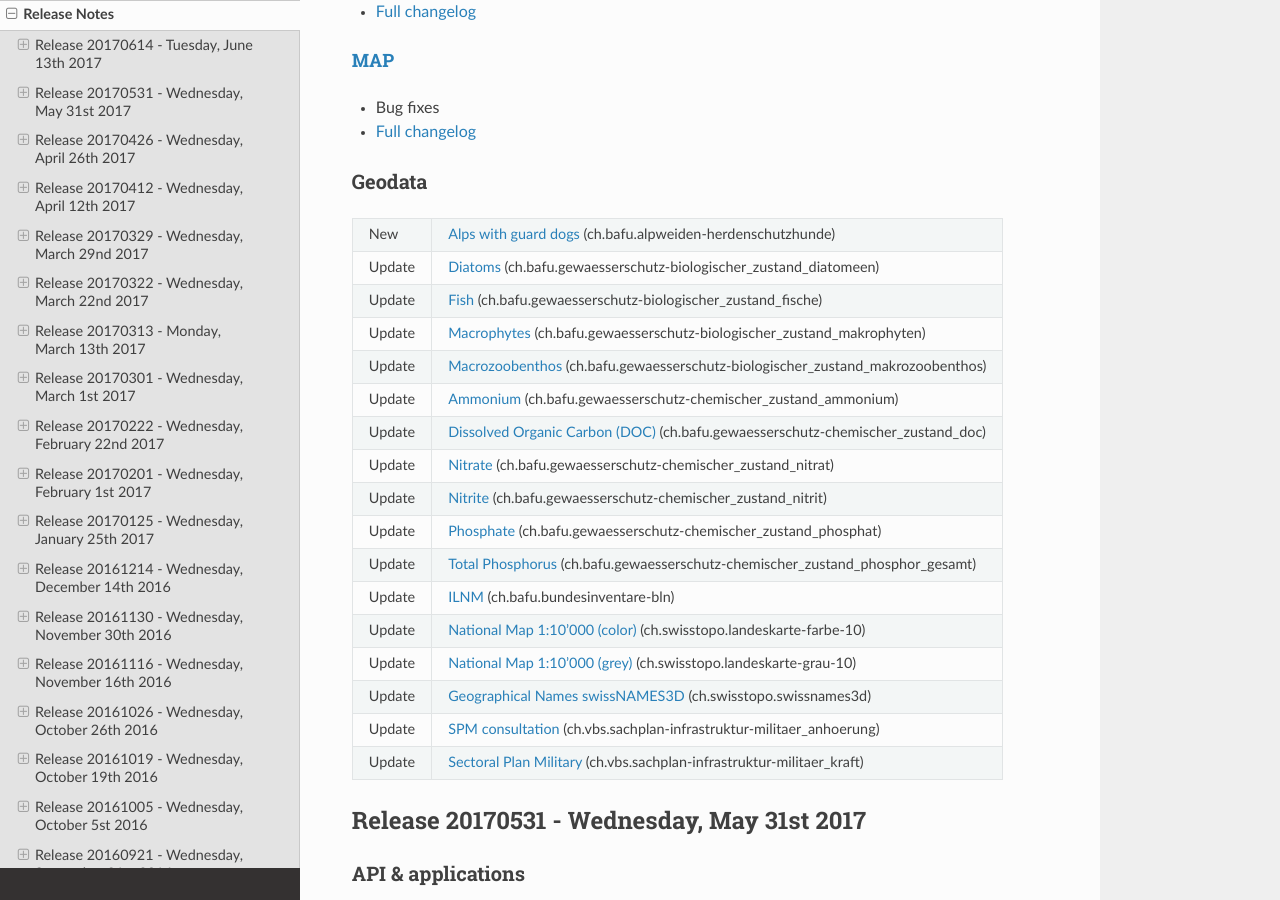
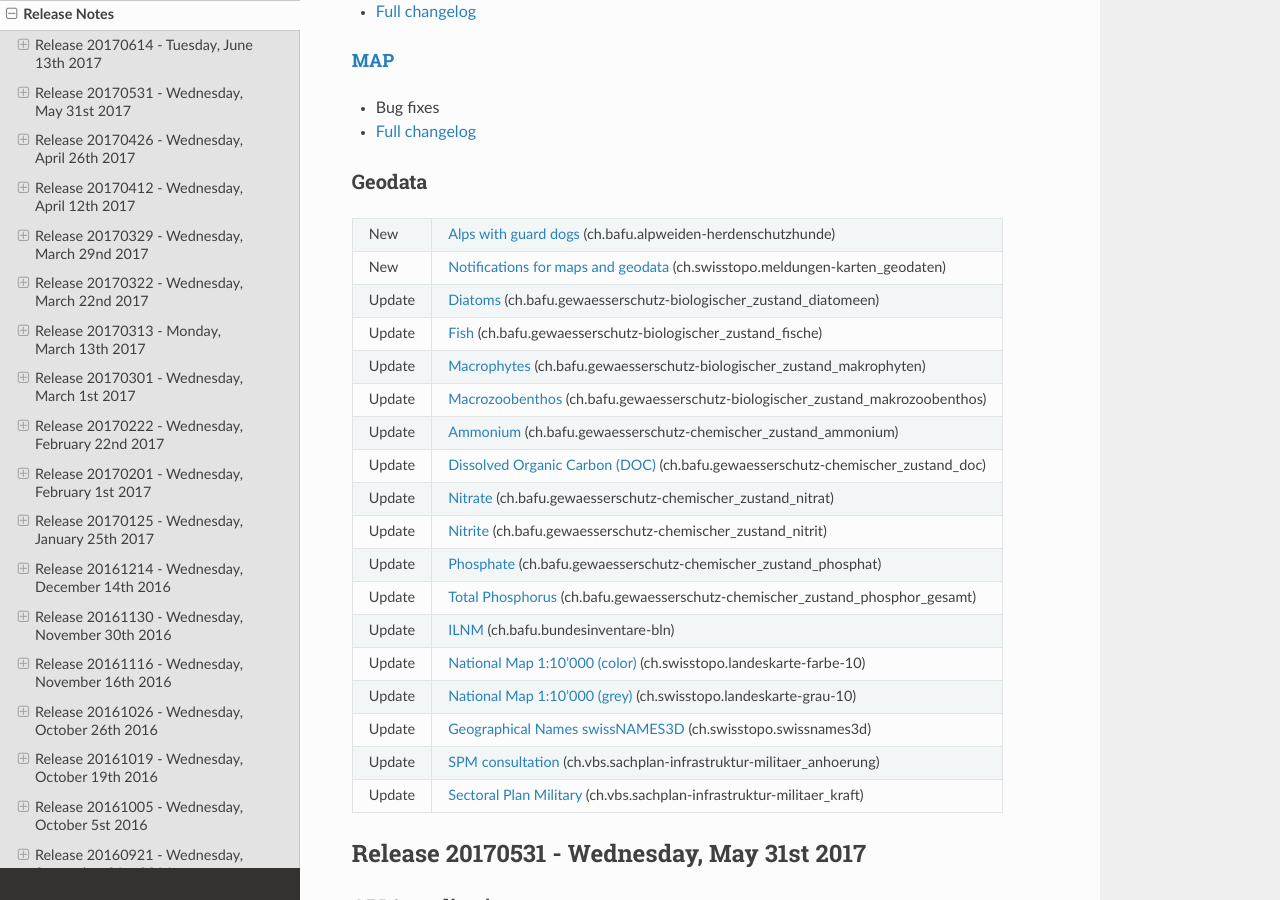
Before and after one commit to swisstopo-test/doc-chsdi3, a Sphinx documentation site: the page built from source/releasenotes/index.rst, in a window 1280 px wide and 900 px high, scrolled down 386 px. Built offline with Sphinx 7.4.7 and the Read the Docs theme 2.0.0, drawn with Linux system fonts in a browser that asks for light colours.

Commit message:
Add missing layer in releasenotes

```diff
--- a/source/releasenotes/index.rst
+++ b/source/releasenotes/index.rst
@@ -37,6 +37,8 @@ Geodata
 *******
 +--------+---------------------------------------------------------------------------------------------------------------------------------------------------------------------------------+
 | New    | `Alps with guard dogs <//map.geo.admin.ch/?layers=ch.bafu.alpweiden-herdenschutzhunde>`__ (ch.bafu.alpweiden-herdenschutzhunde)                                                 |
++--------+---------------------------------------------------------------------------------------------------------------------------------------------------------------------------------+
+| New    | `Notifications for maps and geodata <//map.geo.admin.ch/?layers=ch.swisstopo.meldungen-karten_geodaten>`__ (ch.swisstopo.meldungen-karten_geodaten)                             |
 +--------+---------------------------------------------------------------------------------------------------------------------------------------------------------------------------------+
 | Update | `Diatoms <//map.geo.admin.ch/?layers=ch.bafu.gewaesserschutz-biologischer_zustand_diatomeen>`__ (ch.bafu.gewaesserschutz-biologischer_zustand_diatomeen)                        |
 +--------+---------------------------------------------------------------------------------------------------------------------------------------------------------------------------------+
```
